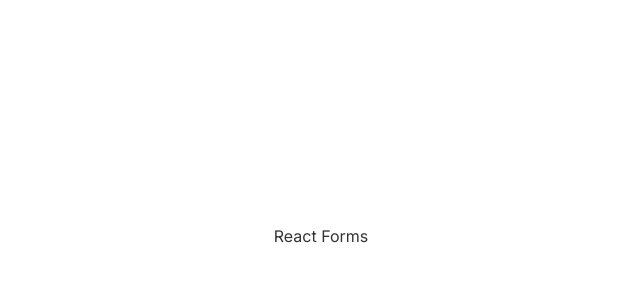
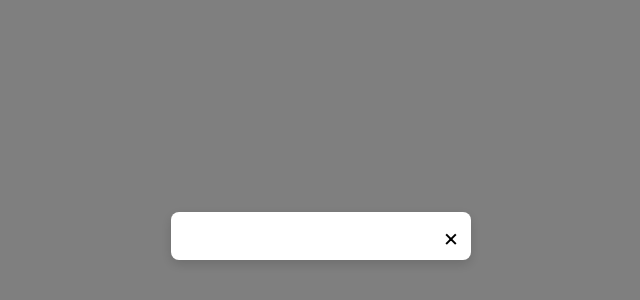
Before and after one commit to vsv-noon/rss-react-2026Q2, a React (Vite) app: page / in a window 1280 px wide. Shown: the part 164-464 px from the top of the page, without its empty margins (319-959 px from the left). Built offline with nearby package versions, Linux system fonts and the light colour scheme.

Commit message:
feat: add Modal

```diff
--- a/index.html
+++ b/index.html
@@ -8,6 +8,7 @@
   </head>
   <body>
     <div id="root"></div>
+    <div id="modal-root"></div>
     <script type="module" src="/src/main.tsx"></script>
   </body>
 </html>
--- /dev/null
+++ b/src/components/Modal/Modal.module.scss
@@ -0,0 +1,31 @@
+.modalOverlay {
+  position: fixed;
+  top: 0;
+  left: 0;
+  width: 100vw;
+  height: 100vh;
+  background: rgba(0, 0, 0, 0.5);
+  display: flex;
+  justify-content: center;
+  align-items: center;
+  z-index: 1000;
+}
+
+.modalContent {
+  background: #fff;
+  padding: rem(24);
+  border-radius: rem(8);
+  position: relative;
+  min-width: rem(300);
+  box-shadow: 0 rem(4) rem(12) rgba(0, 0, 0, 0.15);
+}
+
+.modalCloseBtn {
+  position: absolute;
+  top: rem(8);
+  right: rem(12);
+  background: none;
+  border: none;
+  font-size: rem(24);
+  cursor: pointer;
+}
--- /dev/null
+++ b/src/components/Modal/Modal.tsx
@@ -0,0 +1,47 @@
+import { useRef, type MouseEvent } from 'react';
+
+import { createPortal } from 'react-dom';
+
+import styles from './Modal.module.scss';
+
+import type { ModalProps } from './types';
+
+function Modal({ isOpen, onClose, children }: ModalProps) {
+  const modalRoot = document.getElementById('modal-root');
+  const mouseDownTarget = useRef<EventTarget | null>(null);
+
+  if (!isOpen || !modalRoot) return null;
+
+  const handleMouseDown = (e: MouseEvent) => {
+    mouseDownTarget.current = e.target;
+  };
+
+  const handleMouseUp = (e: MouseEvent) => {
+    if (
+      mouseDownTarget.current === e.currentTarget &&
+      e.target === e.currentTarget
+    ) {
+      onClose();
+    }
+
+    mouseDownTarget.current = null;
+  };
+
+  return createPortal(
+    <div
+      className={styles.modalOverlay}
+      onMouseDown={handleMouseDown}
+      onMouseUp={handleMouseUp}
+    >
+      <div className={styles.modalContent} onClick={(e) => e.stopPropagation()}>
+        <button className={styles.modalCloseBtn} onClick={onClose}>
+          &times;
+        </button>
+        {children}
+      </div>
+    </div>,
+    modalRoot
+  );
+}
+
+export default Modal;
--- /dev/null
+++ b/src/components/Modal/index.ts
@@ -0,0 +1 @@
+export { default } from './Modal';
--- /dev/null
+++ b/src/components/Modal/types.ts
@@ -0,0 +1,7 @@
+import type { ReactNode } from 'react';
+
+export type ModalProps = {
+  isOpen: boolean;
+  onClose: () => void;
+  children: ReactNode;
+};
--- a/src/main.tsx
+++ b/src/main.tsx
@@ -3,7 +3,7 @@ import { StrictMode } from 'react';
 import { createRoot } from 'react-dom/client';
 
 import '@/styles/index.scss';
-import MainPage from '@/pages/MainPage/MainPage.tsx';
+import MainPage from '@/pages/MainPage';
 
 createRoot(document.getElementById('root')!).render(
   <StrictMode>
--- a/src/pages/MainPage/MainPage.tsx
+++ b/src/pages/MainPage/MainPage.tsx
@@ -1,7 +1,34 @@
+import { useEffect, useState, type ReactNode } from 'react';
+
 import styles from './MainPage.module.scss';
 
+import Modal from '@/components/Modal';
+
 function MainPage() {
-  return <div className={styles.main}>React Forms</div>;
+  const [isModalOpen, setIsModalOpen] = useState(true);
+  const [modalContent, setModalContent] = useState<ReactNode>(null);
+
+  const handleCloseModal = () => {
+    setIsModalOpen(false);
+    setModalContent(null);
+  };
+
+  useEffect(() => {
+    const handleKeyDown = (e: KeyboardEvent) => {
+      if (e.key === 'Escape') handleCloseModal();
+    };
+
+    window.addEventListener('keydown', handleKeyDown);
+    return () => window.removeEventListener('keydown', handleKeyDown);
+  }, []);
+
+  return (
+    <div className={styles.main}>
+      <Modal isOpen={isModalOpen} onClose={handleCloseModal}>
+        {modalContent}
+      </Modal>
+    </div>
+  );
 }
 
 export default MainPage;
--- /dev/null
+++ b/src/pages/MainPage/index.ts
@@ -0,0 +1 @@
+export { default } from './MainPage';
```
